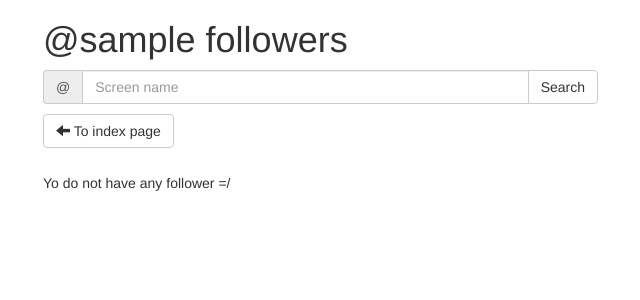
After one commit to Skycker/simple_twitter_client, a Django app: page /followers in a window 1280 px wide. The commit adds this page. Shown: the top 300 px of the page, without its empty margins (27-667 px from the left). Run offline with Django 3.2, Linux system fonts and the light colour scheme; the visitor is signed in with stand-in values (Sample User, id 1); data that the repository does not hold is empty; some libraries are stand-ins or nearby versions.

Commit message:
follower pages and logout

```diff
--- /dev/null
+++ b/templates/web_site/followers.html
@@ -0,0 +1,48 @@
+{% extends "base.html" %}
+
+{% block content %}
+    <div class="row">
+        <div class="col-lg-6">
+            <h1>@{{ user }} followers</h1>
+
+            <form>
+                <div class="input-group">
+                    <span class="input-group-addon" id="basic-addon1">@</span>
+                    <input type="text" name="q" class="form-control" placeholder="Screen name" value="{{ q }}">
+                    <span class="input-group-btn">
+                        <button class="btn btn-default" type="submit">Search</button>
+                    </span>
+                </div>
+            </form>
+
+            <a href="{% url "web_site:index" %}" class="btn btn-default" style="margin-top: 10px">
+                <i class="glyphicon glyphicon-arrow-left"></i>
+                To index page
+            </a>
+        </div>
+    </div>
+    <div class="row" style="margin-top: 25px">
+        <div class="col-lg-12">
+            {% if followers %}
+                <ul class="media-list">
+                    {% for follower in followers %}
+                        <li class="media">
+                            <div class="media-left">
+                                <a href="{{ follower.get_absolute_url }}">
+                                    <img class="media-object" src="{{ follower.image_url }}" alt="no photo">
+                                </a>
+                            </div>
+                            <div class="media-body">
+                                <a href="{{ follower.get_absolute_url }}">
+                                    <h4 class="media-heading">{{ follower.full_screen_name }}</h4>
+                                </a>
+                            </div>
+                        </li>
+                    {% endfor %}
+                </ul>
+            {% else %}
+                <p>Yo do not have any follower =/</p>
+            {% endif %}
+        </div>
+    </div>
+{% endblock %}
--- a/web_site/urls.py
+++ b/web_site/urls.py
@@ -5,4 +5,7 @@ from web_site import views
 
 urlpatterns = [
     url(r'^$', views.IndexView.as_view(), name="index"),
+    url(r'^followers$', views.FollowerListView.as_view(), name="followers"),
+    url(r'^followers/(?P<pk>[0-9]+)$', views.FollowerDetailView.as_view(), name="follower"),
+    url(r'^remove$', views.RemoveAccountView.as_view(), name="remove"),
 ]
--- a/web_site/views.py
+++ b/web_site/views.py
@@ -1,6 +1,10 @@
 # coding: utf-8
-from django.urls import reverse
+from django.contrib.auth.mixins import LoginRequiredMixin
+from django.http import HttpResponseRedirect
+from django.urls import reverse, reverse_lazy
 from django.views import generic
+
+from web_site import models
 
 
 class IndexView(generic.TemplateView):
@@ -8,5 +12,38 @@ class IndexView(generic.TemplateView):
 
     def get_context_data(self, **kwargs):
         context = super(IndexView, self).get_context_data(**kwargs)
-        context['after_login_url'] = reverse("web_site:index")
+        context['after_login_url'] = reverse("web_site:followers")
         return context
+
+
+class FollowerListView(LoginRequiredMixin, generic.ListView):
+    login_url = reverse_lazy('web_site:index')
+    template_name = "web_site/followers.html"
+    context_object_name = 'followers'
+
+    def get_queryset(self):
+        qs = models.Follower.objects.filter(user=self.request.user)
+        q = self.request.GET.get('q', None)
+        if q:
+            return qs.filter(screen_name__icontains=q)
+        return qs
+
+    def get_context_data(self, **kwargs):
+        cd = super(FollowerListView, self).get_context_data(**kwargs)
+        cd['q'] = self.request.GET.get('q', '')
+        return cd
+
+
+class FollowerDetailView(LoginRequiredMixin, generic.DetailView):
+    login_url = reverse_lazy('web_site:index')
+    template_name = 'web_site/follower.html'
+    context_object_name = 'follower'
+    model = models.Follower
+
+
+class RemoveAccountView(LoginRequiredMixin, generic.View):
+    login_url = reverse_lazy('web_site:index')
+
+    def post(self, *args, **kwargs):
+        self.request.user.delete()
+        return HttpResponseRedirect(reverse("web_site:index"))
```
Also changed, not shown: templates/web_site/follower.html (added, +25 -0 lines), templates/web_site/index.html (+27 -4 lines), web_site/models.py (+10 -1 lines).
